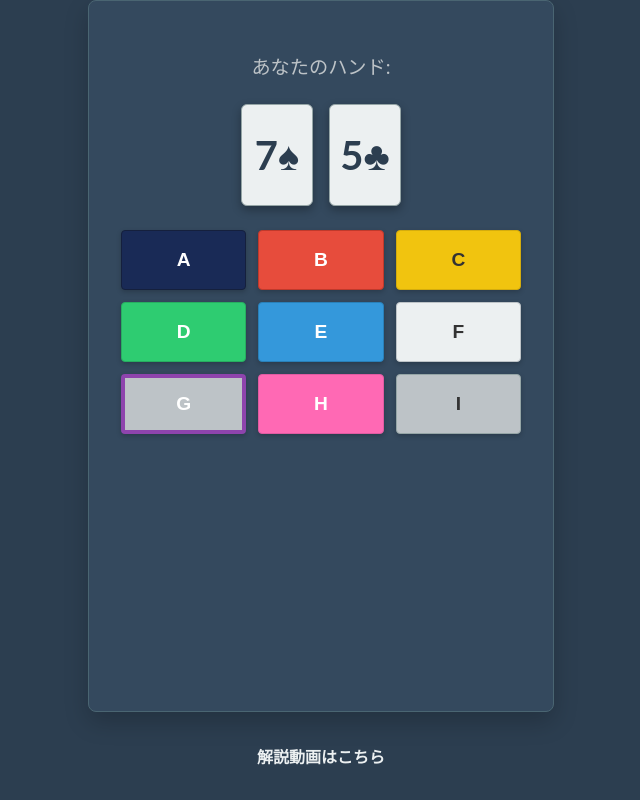
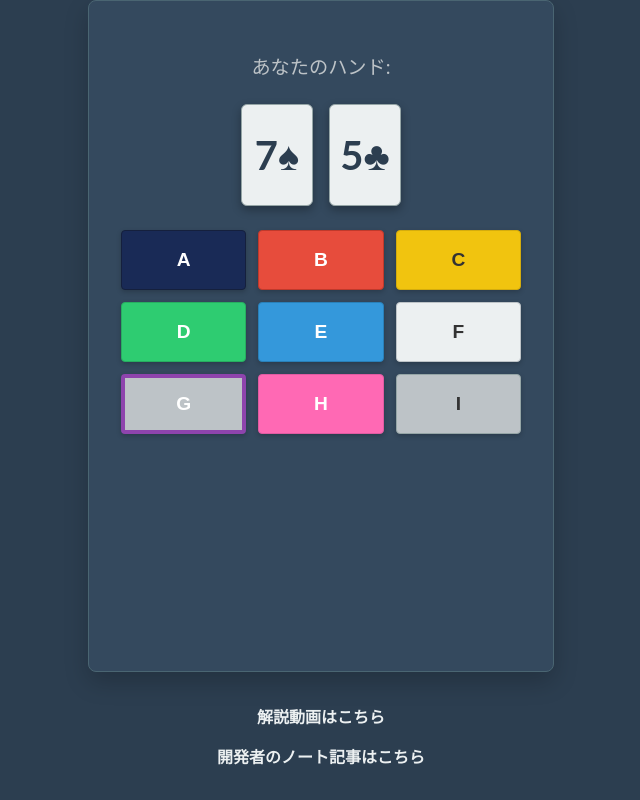
Before and after one commit to k-kawa/yokosawa-hand-range-game, a plain HTML site: page index.html in a window 1280 px wide. Shown: the whole page, without its empty margins (319-959 px from the left). Drawn offline with Linux system fonts and the light colour scheme.

Commit message:
feat: フッターに開発者noteへのリンクを追加

```diff
--- a/index.html
+++ b/index.html
@@ -38,6 +38,7 @@
     <script src="app.js"></script>
     <footer>
         <p><a href="https://www.youtube.com/watch?v=NDouTGvor-k" target="_blank">解説動画はこちら</a></p>
+        <p><a href="https://note.com/vivid_crab7784/n/n9fa464f24099" target="_blank">開発者のノート記事はこちら</a></p>
     </footer>
 </body>
 </html>
```
